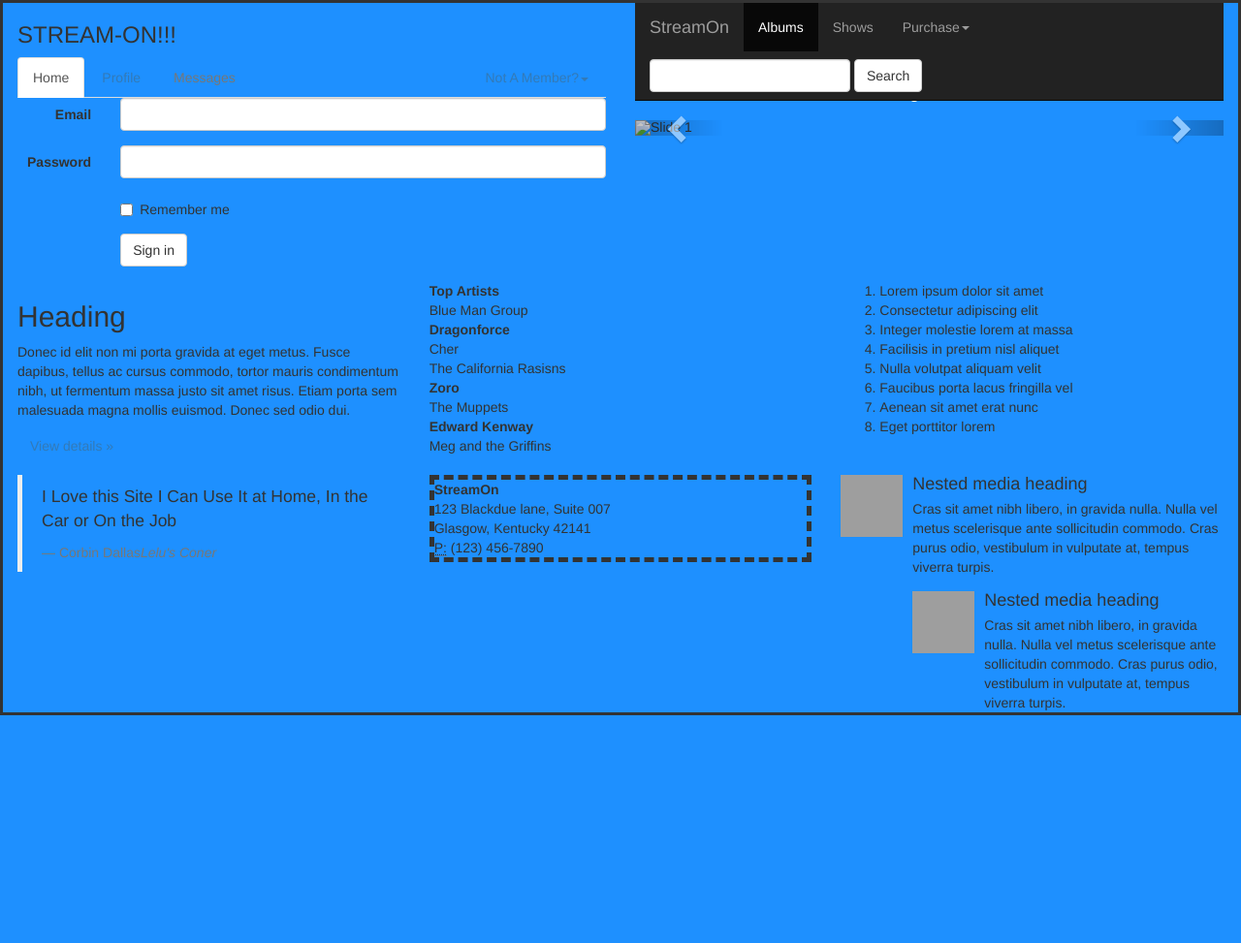
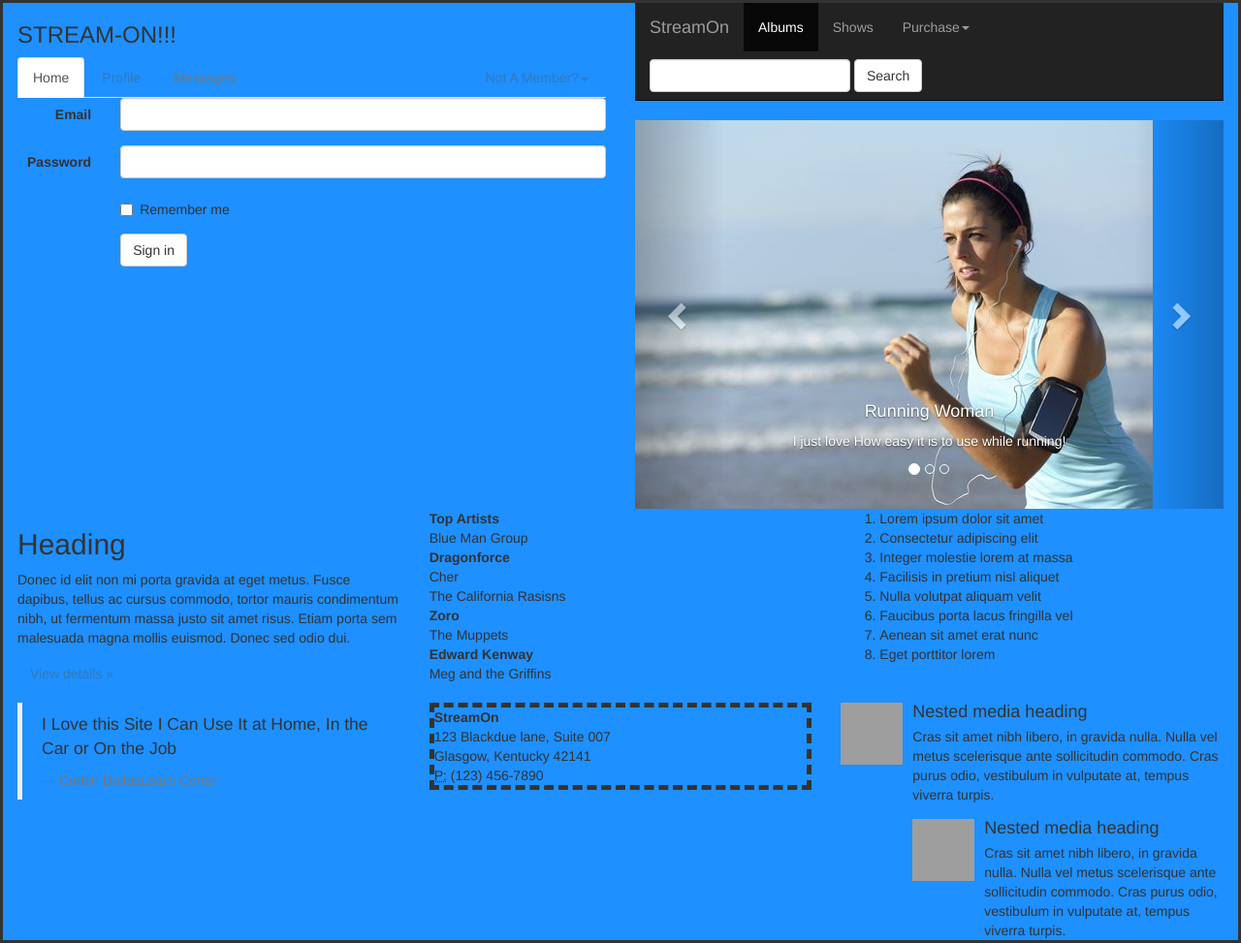
Before and after one commit to blacksoprano/blacksoprano.github.io, a plain HTML site: page index.html in a window 1280 px wide. Shown: the whole page at 97% size. Before the commit the page ends 800 px from the top, so only its background shows below. Drawn offline with Linux system fonts and the light colour scheme; grey boxes are pictures that could not be loaded.

Commit message:
Update index.html

```diff
--- a/index.html
+++ b/index.html
@@ -136,7 +136,7 @@
 				</ol>
 				<div class="carousel-inner">
 					<div class="item active">
-						<img alt="Slide 1" src="RunningWoman.jpg">
+						<img alt="Slide 1" src="-RunningWoman.jpg">
 						<div class="carousel-caption">
 							<h4>
 								Running Woman
```
